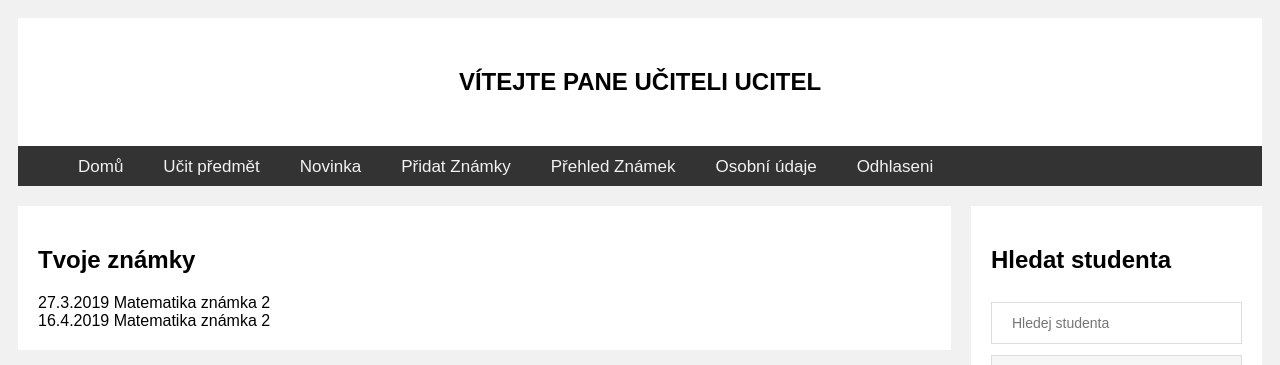
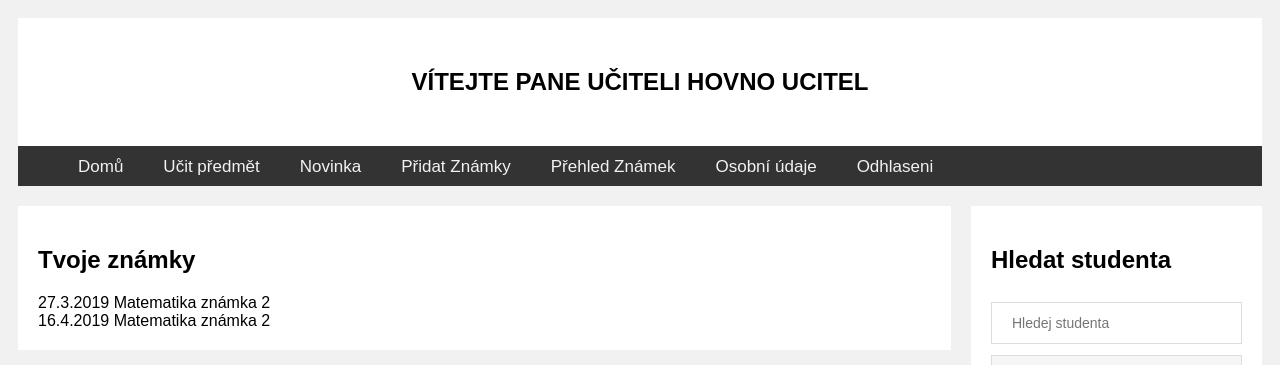
Before and after one commit to Mortyvat/nove_znamky, a PHP site: page /index.php in a window 1280 px wide. Shown: the top 365 px of the page. Run offline with PHP 8.4, Linux system fonts and the light colour scheme; a user stored in the database is signed in; data comes from the database, SQL or seed files in the repository.

Commit message:
vetev hovno

```diff
--- a/welcome.php
+++ b/welcome.php
@@ -10,9 +10,9 @@
     while($row = mysqli_fetch_assoc($result)) {
         echo"<div class='header'>";
         if($row['access']==1){
-        echo "<h2 style='text-transform:uppercase;'>Vítejte Pane učiteli ".$_SESSION['login_user']."</h2> ";
+        echo "<h2 style='text-transform:uppercase;'>Vítejte Pane učiteli hovno ".$_SESSION['login_user']."</h2> ";
         } elseif($row['access']==2){
-            echo "<h2 style='text-transform:uppercase;'>Vítejte studente ". $row['grade'].". třídy " .$_SESSION['login_user'] ." </h2>";
+            echo "<h2 style='text-transform:uppercase;'>Vítejte studente hovno ". $row['grade'].". třídy " .$_SESSION['login_user'] ." </h2>";
         } else {
             echo "Vypadni, tady nemáš co dělat";
 
```
